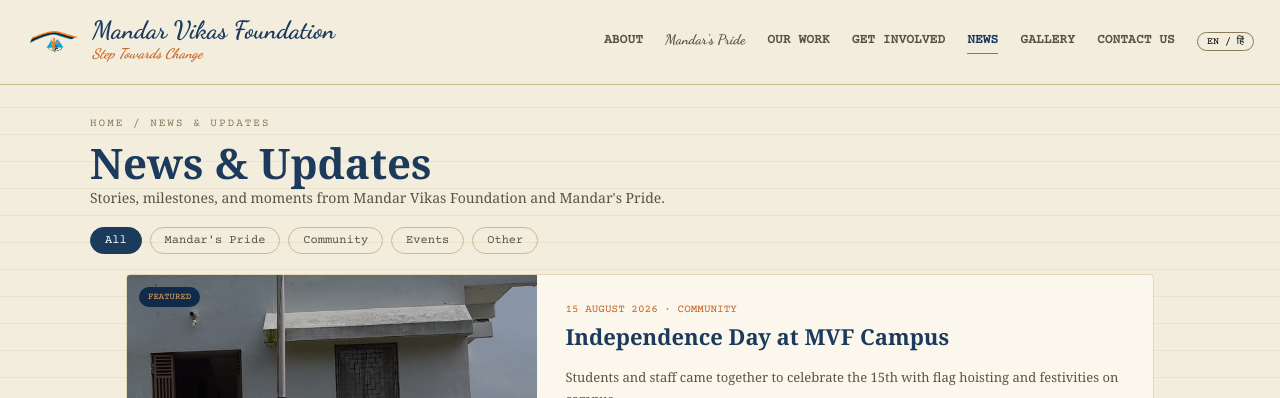
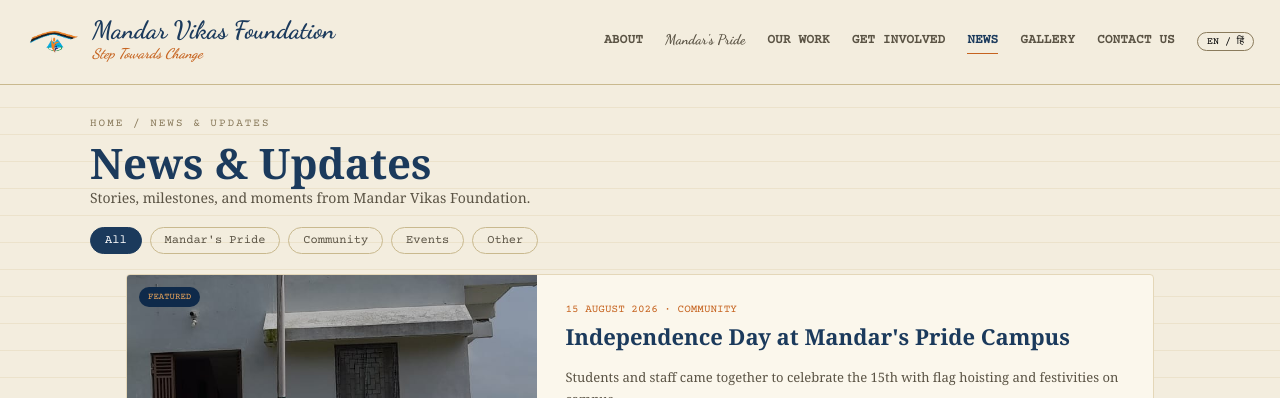
Before and after one commit to mandarvikasfoundation/mvf-website, a Next.js app: page /news in a window 1280 px wide. Shown: the top 398 px of the page. Built offline with nearby package versions, Linux system fonts and the light colour scheme.

Commit message:
Shorten News subline; rename Independence Day post title everywhere

```diff
--- a/app/news/independence-day-2026/page.tsx
+++ b/app/news/independence-day-2026/page.tsx
@@ -1,7 +1,7 @@
 import Link from 'next/link';
 
 export const metadata = {
-  title: 'Independence Day at MVF Campus | Mandar Vikas Foundation',
+  title: "Independence Day at Mandar's Pride Campus | Mandar Vikas Foundation",
 };
 
 export default function IndependenceDayPost() {
@@ -38,7 +38,7 @@
           15 August 2026
         </div>
         <h1 className="section-heading" style={{ fontSize: 28, marginTop: 6 }}>
-          Independence Day at MVF Campus
+          Independence Day at Mandar&apos;s Pride Campus
         </h1>
       </div>
 
--- a/app/news/page.tsx
+++ b/app/news/page.tsx
@@ -19,7 +19,7 @@
   {
     slug: 'independence-day-2026',
     date: '15 August 2026',
-    title: 'Independence Day at MVF Campus',
+    title: "Independence Day at Mandar's Pride Campus",
     teaser:
       'Students and staff came together to celebrate the 15th with flag hoisting and festivities on campus.',
     thumb: '/images/news/independence-day-2026-flag-hoisting.png',
@@ -60,8 +60,7 @@
           News &amp; Updates
         </h1>
         <p style={{ fontSize: 14, color: 'var(--ink-muted)', marginTop: 2 }}>
-          Stories, milestones, and moments from Mandar Vikas Foundation and
-          Mandar&apos;s Pride.
+          Stories, milestones, and moments from Mandar Vikas Foundation.
         </p>
 
         <div style={{ display: 'flex', gap: 8, marginTop: 18, flexWrap: 'wrap' }}>
--- a/app/page.tsx
+++ b/app/page.tsx
@@ -301,7 +301,7 @@
                 15 August 2026
               </div>
               <div style={{ fontSize: 17, fontWeight: 700, color: 'white', marginTop: 3 }}>
-                Independence Day at MVF campus
+                Independence Day at Mandar&apos;s Pride campus
               </div>
               <div style={{ fontSize: 13, color: 'var(--sky-200)', marginTop: 3 }}>
                 Flag hoisting and festivities with students and staff.
```
